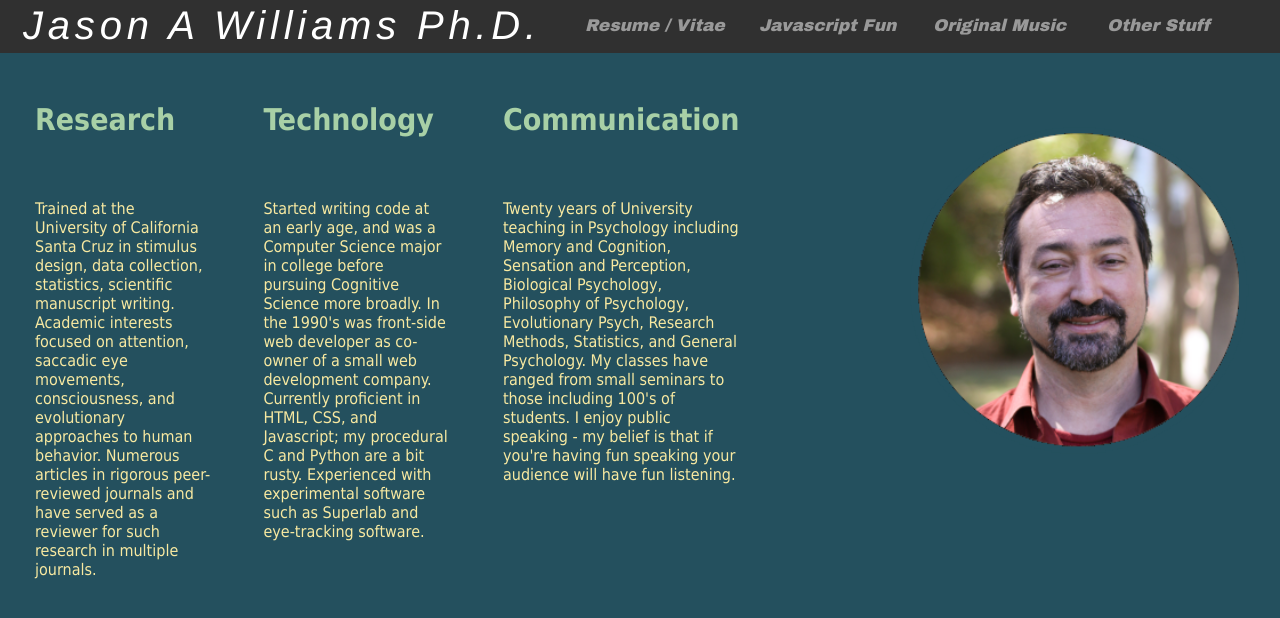
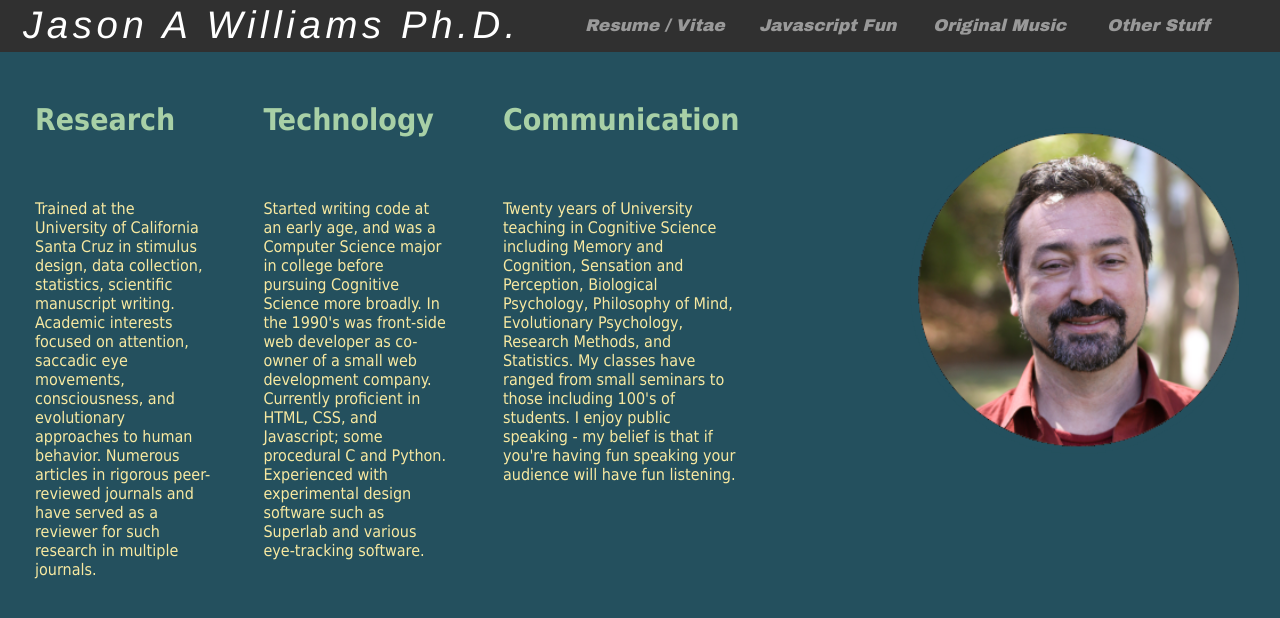
Before and after one commit to drfreudjr/drfreudjr.github.io, a plain HTML site: page index.html in a window 1280 px wide. Drawn offline with Linux system fonts and the light colour scheme.

Commit message:
Added some text scaling

```diff
--- a/css/index.css
+++ b/css/index.css
@@ -5,14 +5,14 @@ body 	{background-color: #24505E;
 	  background:linear-gradient(left, #303030, #24505E);
 	  background:-moz-linear-gradient(left, #303030, #24505E);
 	  width: 100%;
-  	  position: fixed;
+  	  position: fixed; /* These three lines necessary to get rid of buffer to browser edges */
  	  top: 0px;
  	  left: 0px;
 }
 
 #name {	  color: white;
 	  font-family:helvetica, serif;
-	  font-size: 40px;
+	  font-size: 3vw;	/* adjust as percentage of SCREEEN width (as opposed to element) */
 	  font-style: italic;
 	  letter-spacing: 0.12em;
 	  text-align: left;
@@ -22,7 +22,7 @@ body 	{background-color: #24505E;
 .menu { color: #999999;
 	font-family: arial black, tahoma;
 	font-weight: bold;
-	font-size:17px;
+	font-size:17px;		/* adjust as percetage of SCREEEN width (as opposed to element) */
 	font-style: italic;
 	width: 170px;}
 
--- a/index.html
+++ b/index.html
@@ -50,12 +50,12 @@
 		<td id="content_for_technology" class="content">	Started writing code at an early age, and was a Computer Science major in college
 					before pursuing Cognitive Science more broadly. In the 1990's was front-side web developer as co-owner
 					of a small web development company. Currently proficient in HTML, CSS, and Javascript;
-					my procedural C and Python are a bit rusty. Experienced with experimental
-					software such as Superlab and eye-tracking software.</td>
+					some procedural C and Python. Experienced with experimental design software such as Superlab
+					and various eye-tracking software.</td>
 
-		<td id="content_for_communication" class="content">	Twenty years of University teaching in Psychology including Memory and Cognition,
-					Sensation and Perception, Biological Psychology, Philosophy of Psychology, Evolutionary Psych, Research Methods,
-					Statistics, and General Psychology. My classes have ranged from small seminars to those including 100's of students.
+		<td id="content_for_communication" class="content">	Twenty years of University teaching in Cognitive Science including Memory and Cognition,
+					Sensation and Perception, Biological Psychology, Philosophy of Mind, Evolutionary Psychology, Research Methods, and
+					Statistics. My classes have ranged from small seminars to those including 100's of students.
 					I enjoy public speaking - my belief is that if you're having fun speaking your audience will have fun
 					listening.
 		</td>
```
